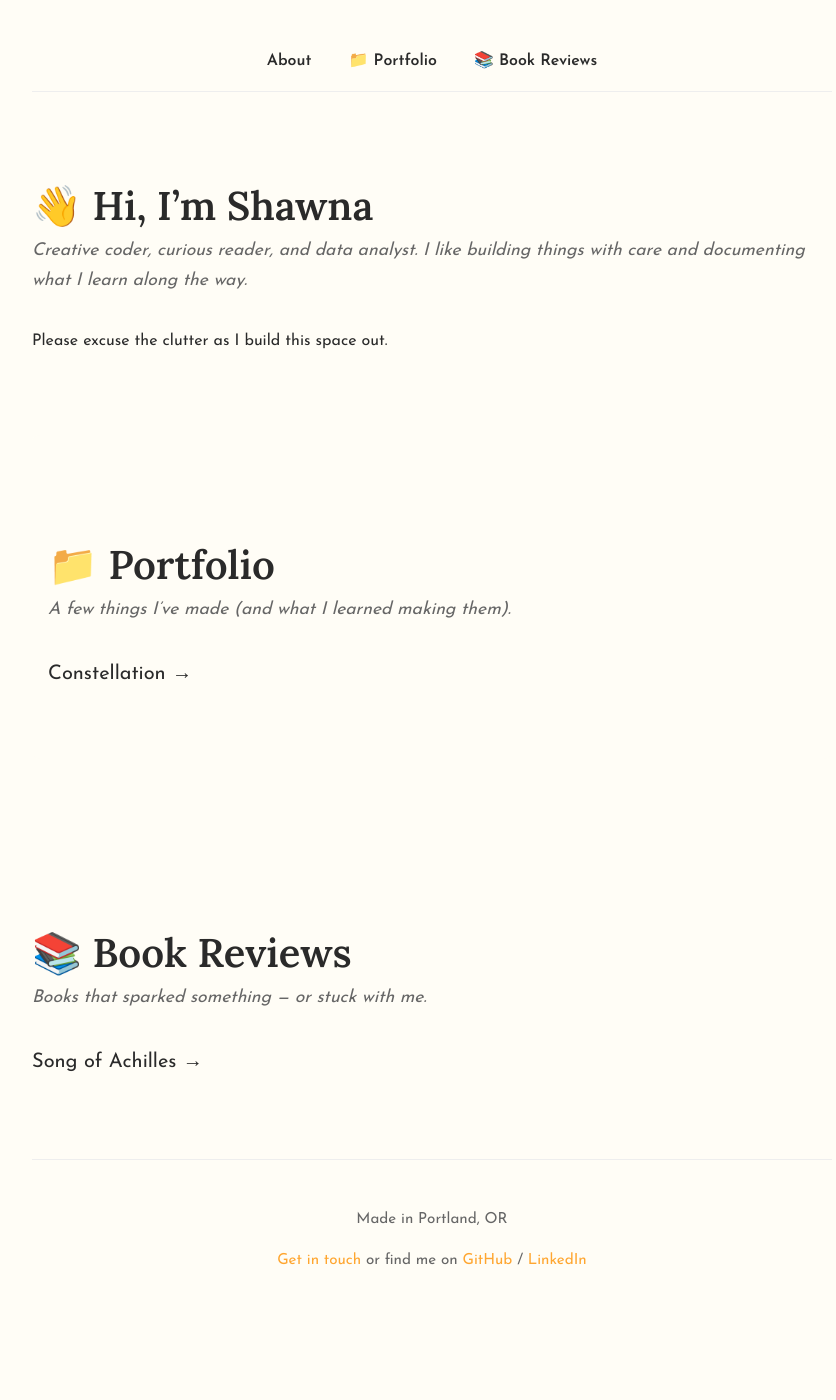
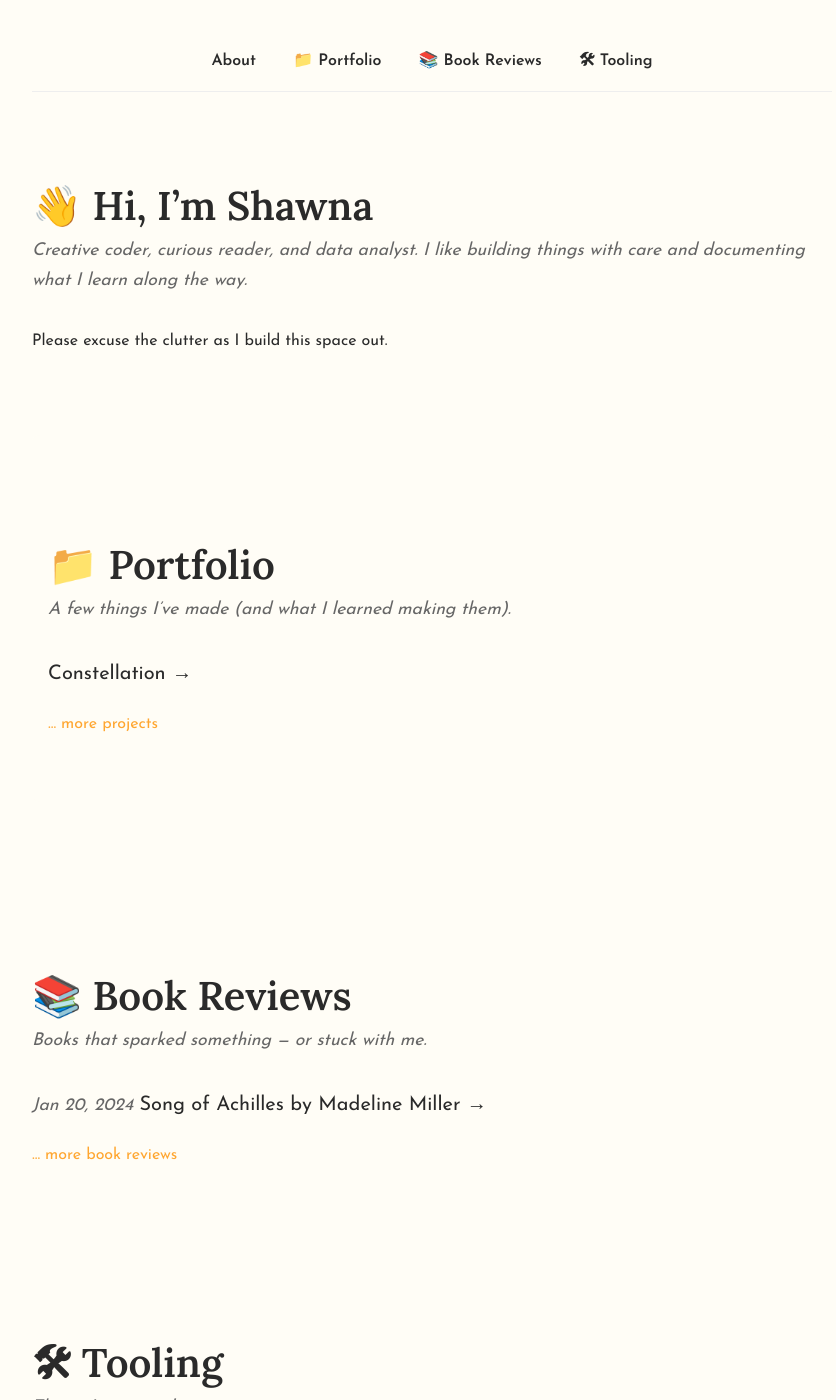
Before and after one commit to smcknight9/buildbyshawna, a Jekyll site: the page built from index.md, in a window 1280 px wide and 1400 px high. Shown: the whole window, without its empty margins (208-1044 px from the left). Built offline with Jekyll 4.4.1, drawn with Linux system fonts in a browser that asks for light colours; some of the changed text lies outside the part shown.

Commit message:
bunch of design upgrades

```diff
--- a/Gemfile
+++ b/Gemfile
@@ -4,4 +4,6 @@ ruby "3.2.2"
 
 gem "github-pages", group: :jekyll_plugins
 
-gem "webrick", "~> 1.8" # needed for local Jekyll server with Ruby 3+
+gem "webrick", "~> 1.8"
+
+gem "jekyll-sitemap"
--- a/_read/song-of-achilles.md
+++ b/_books/song-of-achilles.md
@@ -1,6 +1,9 @@
 ---
 title: Song of Achilles
+author: Madeline Miller
 layout: section
+date: 2024-01-20
+tags: [mythological-retellings, five-star, queer]
 ---
 
 This is a sample project that lives in the `read` collection!
--- a/_config.yml
+++ b/_config.yml
@@ -6,21 +6,32 @@ theme: null
 
 # Enable output for custom collections
 collections:
-  built:
+  portfolio:
     output: true
-    permalink: /built/:title/
-  read:
+    permalink: /portfolio/:title/
+  books:
     output: true
-    permalink: /read/:title/
+    permalink: /books/:title/
+  tooling:
+    output: true
+    permalink: /tooling/:title/
 
 defaults:
   - scope:
-      path: "_built"
-      type: "built"
+      path: "_portfolio"
+      type: "portfolio"
     values:
       layout: "section"
   - scope:
-      path: "_read"
-      type: "read"
+      path: "_books"
+      type: "books"
     values:
       layout: "section"
+  - scope:
+      path: "_tooling"
+      type: "tooling"
+    values:
+      layout: "section"
+
+plugins:
+  - jekyll-sitemap
--- a/_data/navigation.yml
+++ b/_data/navigation.yml
@@ -1,5 +1,7 @@
 main:
   - title: "Built by Shawna"
-    url: "/built/"
+    url: "/portfolio/"
   - title: "Read by Shawna"
-    url: "/read/"
+    url: "/books/"
+  - title: "Used by Shawna"
+    url: "/tooling/"
--- a/_layouts/single-page.html
+++ b/_layouts/single-page.html
@@ -2,6 +2,7 @@
 <html lang="en">
 <head>
   <meta charset="UTF-8">
+  <meta name="description" content="{{ page.description | default: site.description }}">
   <title>Built by Shawna</title>
   <meta name="viewport" content="width=device-width, initial-scale=1">
   <link href="https://fonts.googleapis.com/css2?family=Josefin+Sans:wght@400;600&family=Lora:ital,wght@0,600;1,400&display=swap" rel="stylesheet">
@@ -23,6 +24,15 @@
       line-height: 1.7;
       background-color: var(--bg-light);
       color: var(--text-main);
+    }
+
+    body a {
+      color: var(--accent-orange);
+      text-decoration: none;
+    }
+
+    body a:hover {
+      text-decoration: underline;
     }
 
     nav {
@@ -65,33 +75,37 @@
       background-color: var(--bg-light);
     }
 
-    #built {
+    #portfolio {
       background-color: var(--bg-alt);
       padding: 3rem 1rem;
       border-radius: 8px;
     }
 
-    #read {
+    #books {
       background-color: var(--bg-light);
     }
 
-    .project-list, .read-list {
+    #tooling {
+      background-color: var(--bg-light);
+    }
+
+    .entry-list {
       list-style: none;
       padding: 0;
     }
 
-    .project-list li, .read-list li {
+    .entry-list li {
       margin-bottom: 1.25rem;
       font-size: 1.25rem;
     }
 
-    .project-list a, .read-list a {
+    .entry-list a {
       text-decoration: none;
       color: var(--text-main);
       transition: color 0.3s ease;
     }
 
-    .project-list a:hover, .read-list a:hover {
+    .entry-list a:hover{
       color: var(--accent-orange);
     }
 
@@ -132,8 +146,9 @@
 <body>
   <nav>
     <a href="#about">About</a>
-    <a href="#built">📁 Portfolio</a>
-    <a href="#read">📚 Book Reviews</a>
+    <a href="#portfolio">📁 Portfolio</a>
+    <a href="#books">📚 Book Reviews</a>
+    <a href="#tooling">🛠 Tooling</a>
   </nav>
 
   <section id="about" class="section">
@@ -142,31 +157,51 @@
     <p> Please excuse the clutter as I build this space out.</p>
     </section>
 
-  <section id="built" class="section">
+  <section id="portfolio" class="section">
     <h2>📁 Portfolio</h2>
     <p class="subtitle">A few things I’ve made (and what I learned making them).</p>
-    <ul class="project-list">
-      {% for item in site.built %}
+    <ul class="entry-list">
+      {% for item in site.portfolio limit 5 %}
         <li><a href="{{ item.url }}">{{ item.title }} →</a></li>
       {% endfor %}
     </ul>
+    <p><a href="/portfolio/">... more projects</a></p>
   </section>
 
-  <section id="read" class="section">
+  <section id="books" class="section">
     <h2>📚 Book Reviews</h2>
     <p class="subtitle">Books that sparked something — or stuck with me.</p>
-    <ul class="read-list">
-      {% for item in site.read %}
-        <li><a href="{{ item.url }}">{{ item.title }} →</a></li>
+    <ul class="entry-list">
+      {% for item in site.books limit:5 %}
+      <li>
+        <span class="subtitle">{{ item.date | date: "%b %e, %Y" }}</span>
+        <a href="{{ item.url }}">{{ item.title }} by {{ item.author }} →</a>
+      </li>
       {% endfor %}
     </ul>
+    <p><a href="/books/">... more book reviews</a></p>
+  </section>
+
+  <section id="tooling" class="section">
+    <h2>🛠 Tooling</h2>
+    <p class="subtitle">Things I use or admire.</p>
+    <ul class="entry-list">
+      {% for item in site.tooling limit:5 %}
+        <li>
+          <a href="{{ item.url }}">{{ item.title }} →</a>
+          <span class="subtitle">{{ item.date | date: "%b %e, %Y" }}</span>
+        </li>
+      {% endfor %}
+    </ul>
+    <p><a href="/tooling/">... more tools</a></p>
   </section>
 
   <footer>
-    <p>Made in Portland, OR</p>
+    <p>Made with 🧡 in Portland, OR</p>
     <p><a href="mailto:shawna@builtbyshawna.dev">Get in touch</a> or find me on
       <a href="https://github.com/smcknight9">GitHub</a> /
-      <a href="https://www.linkedin.com/in/shawna-mcknight/">LinkedIn</a></p>
+      <a href="https://www.linkedin.com/in/shawna-mcknight/">LinkedIn</a> /
+      <a href="https://app.thestorygraph.com/profile/shawnabowbawna">StoryGraph</a></p>
   </footer>
 </body>
 </html>
```
Also changed, not shown: _portfolio/constellation.md (renamed from _built/constellation.md).
